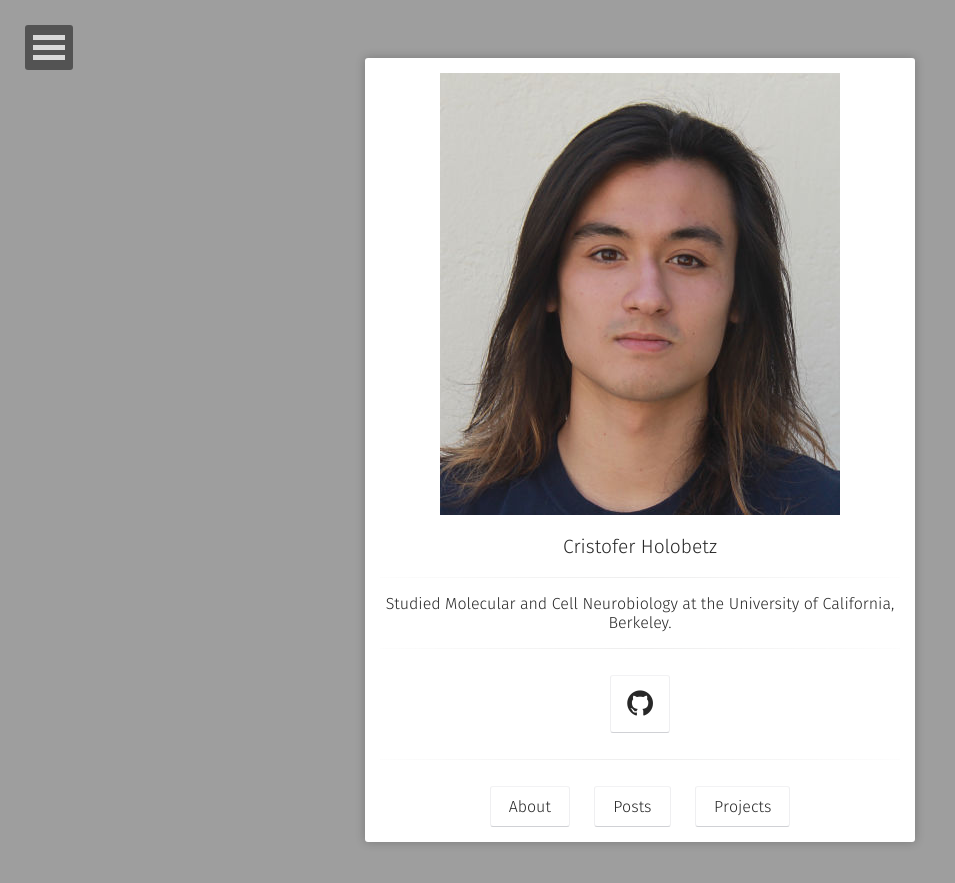
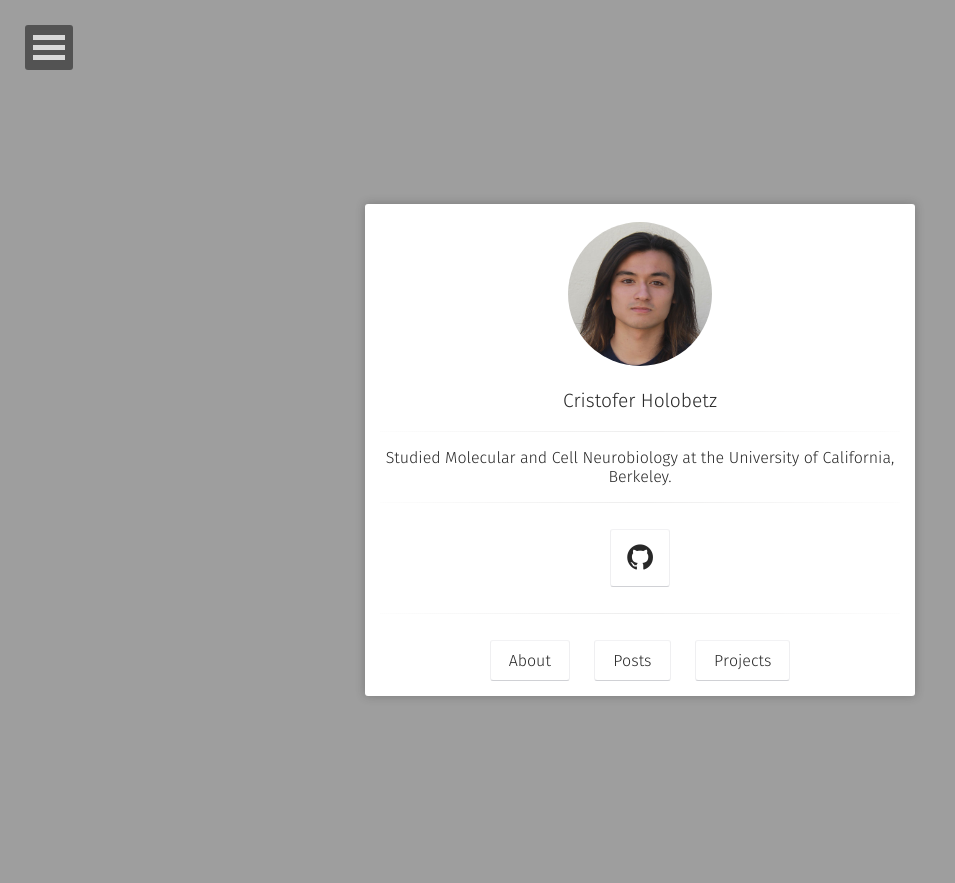
Before and after one commit to cristofer-holobetz/cristofer-holobetz.github.io, a Jekyll site: the page built from index.html, in a window 1280 px wide. Shown: the top 883 px of the page, without its empty margins (0-955 px from the left). Built offline with Jekyll 4.4.1, drawn with Linux system fonts in a browser that asks for light colours; some web fonts are replaced.

Commit message:
Still fiddling.

```diff
--- a/_layouts/home.html
+++ b/_layouts/home.html
@@ -16,7 +16,7 @@ layout: compress
         <div class="container animated fadeIn">
             <div class="row">
                     <a href="{{ site.url }}">
-                        <img src="{{ site.logo }}"> <!--class="img-circle zoombtn animated rotateIn"-->
+                        <img src="{{ site.logo }}" class="img-circle zoombtn"> <!--class="img-circle zoombtn animated rotateIn"-->
                     </a>
                     <h3 class="title">
                         <a class="zoombtn" href="{{ site.url }}">
```
